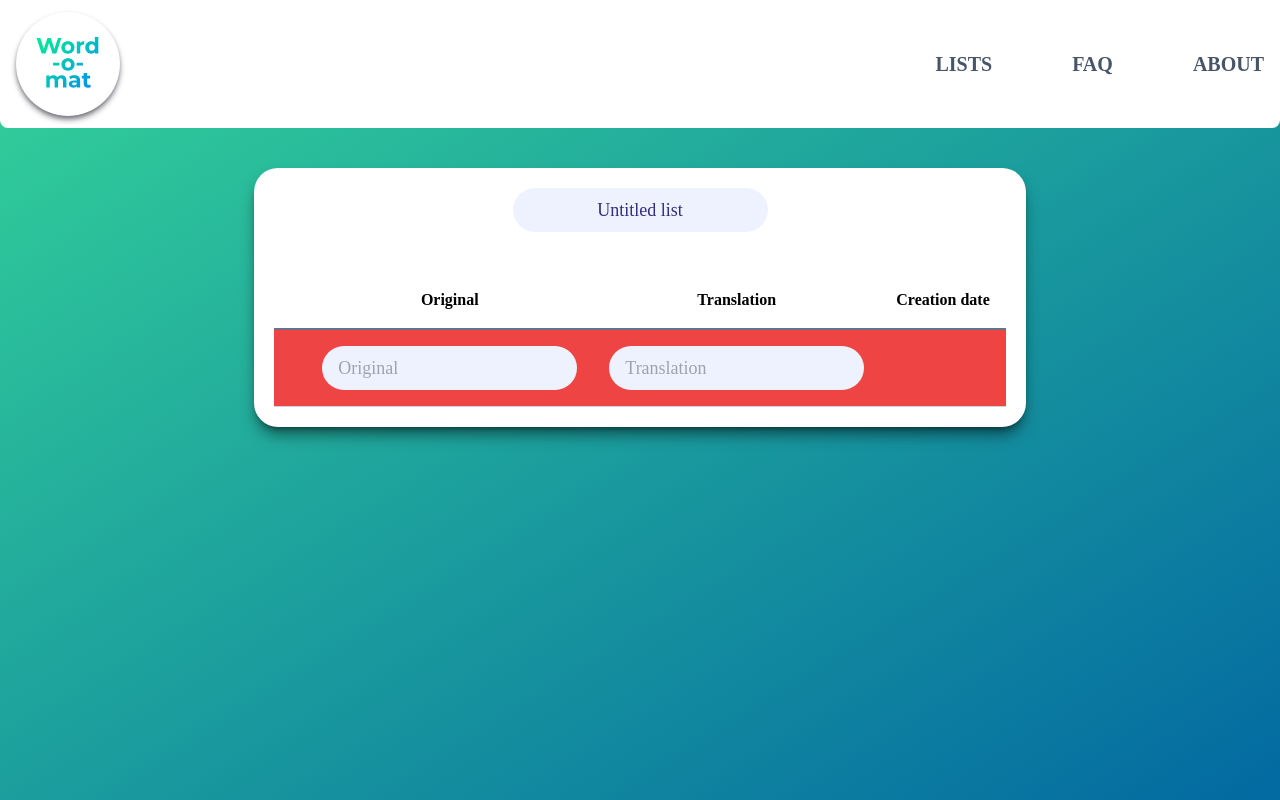
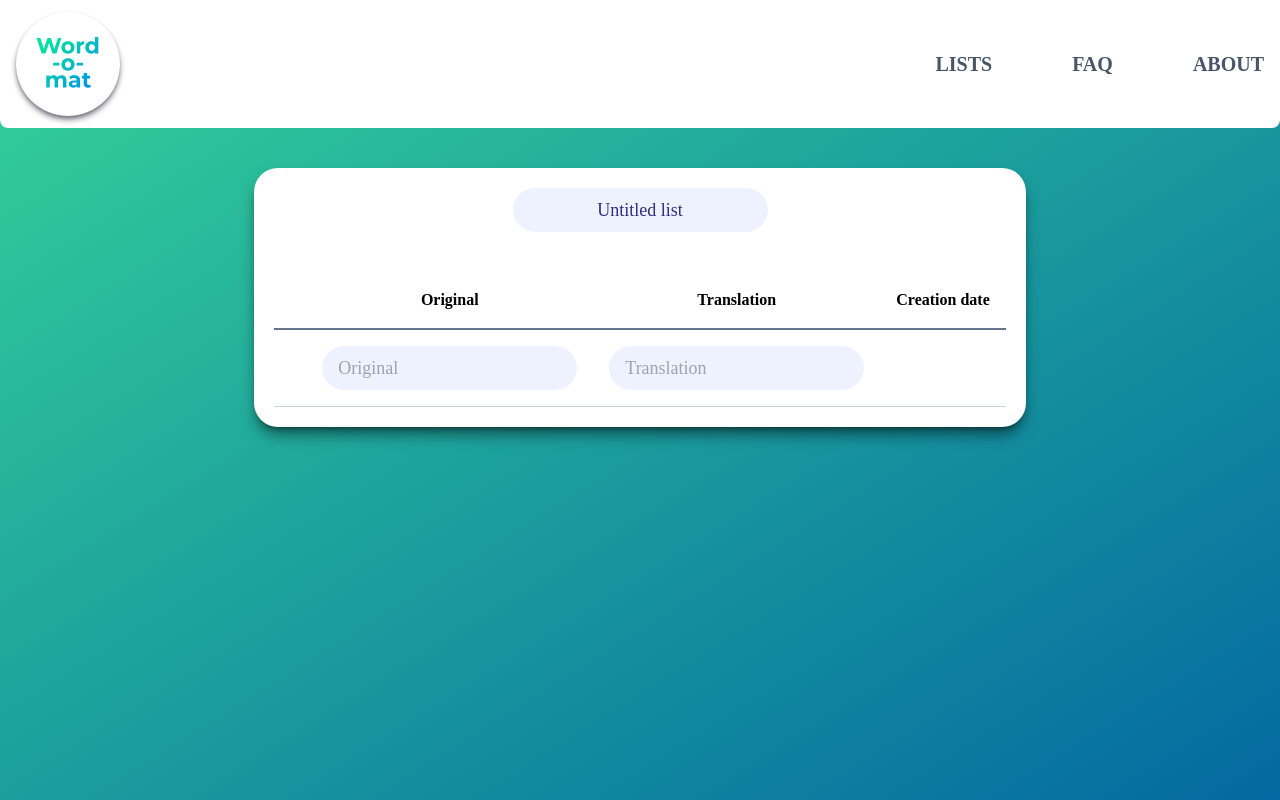
Before and after one commit to Martiinii/word-o-mat, a Next.js app: page /edit/new in a window 1280 px wide. Built offline with nearby package versions, Linux system fonts and the light colour scheme.

Commit message:
Fixed color

```diff
--- a/components/NewList/Table.js
+++ b/components/NewList/Table.js
@@ -113,7 +113,7 @@ const Table = ({ words, setWords }) => {
                         <th className="p-4 border-b-2 border-slate-500">Creation date</th>
                     </tr>
                 </motion.thead>
-                <motion.tbody layout className="bg-red-500">
+                <motion.tbody layout>
                     {elements}
                     {newInput}
                 </motion.tbody>
```
